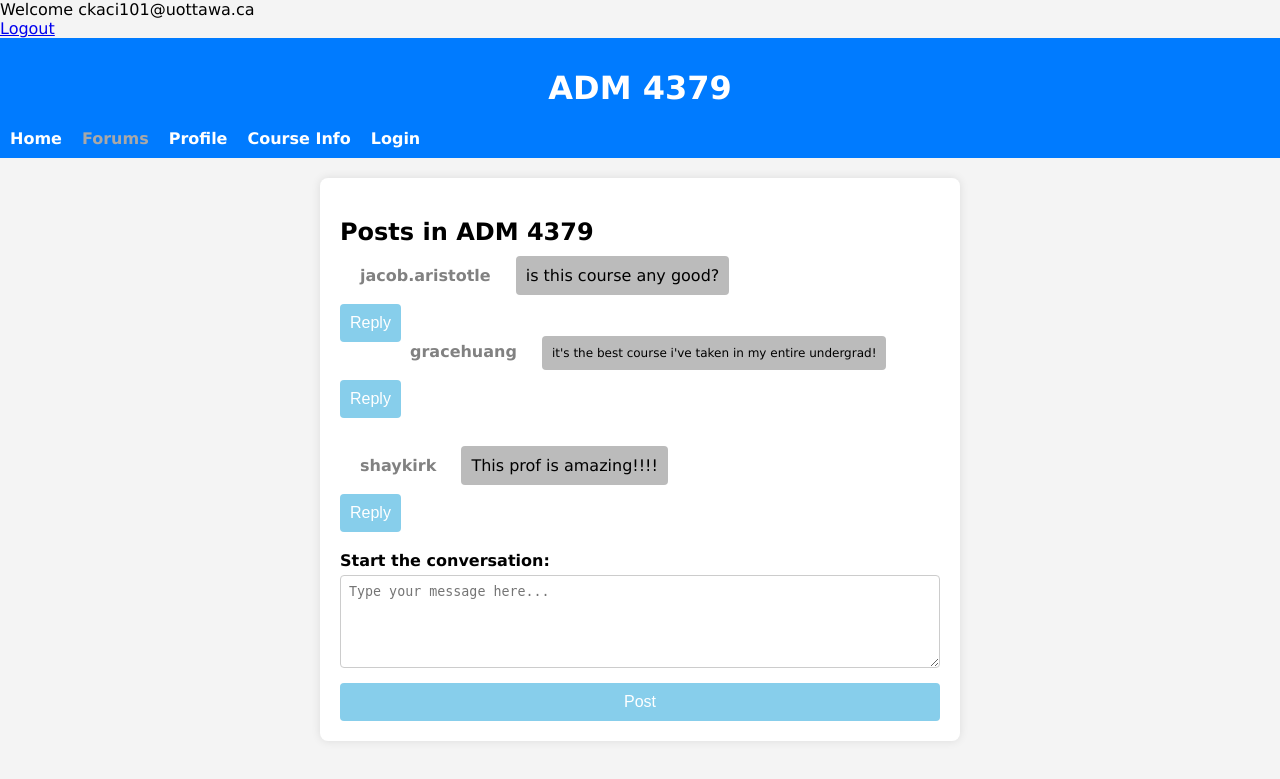
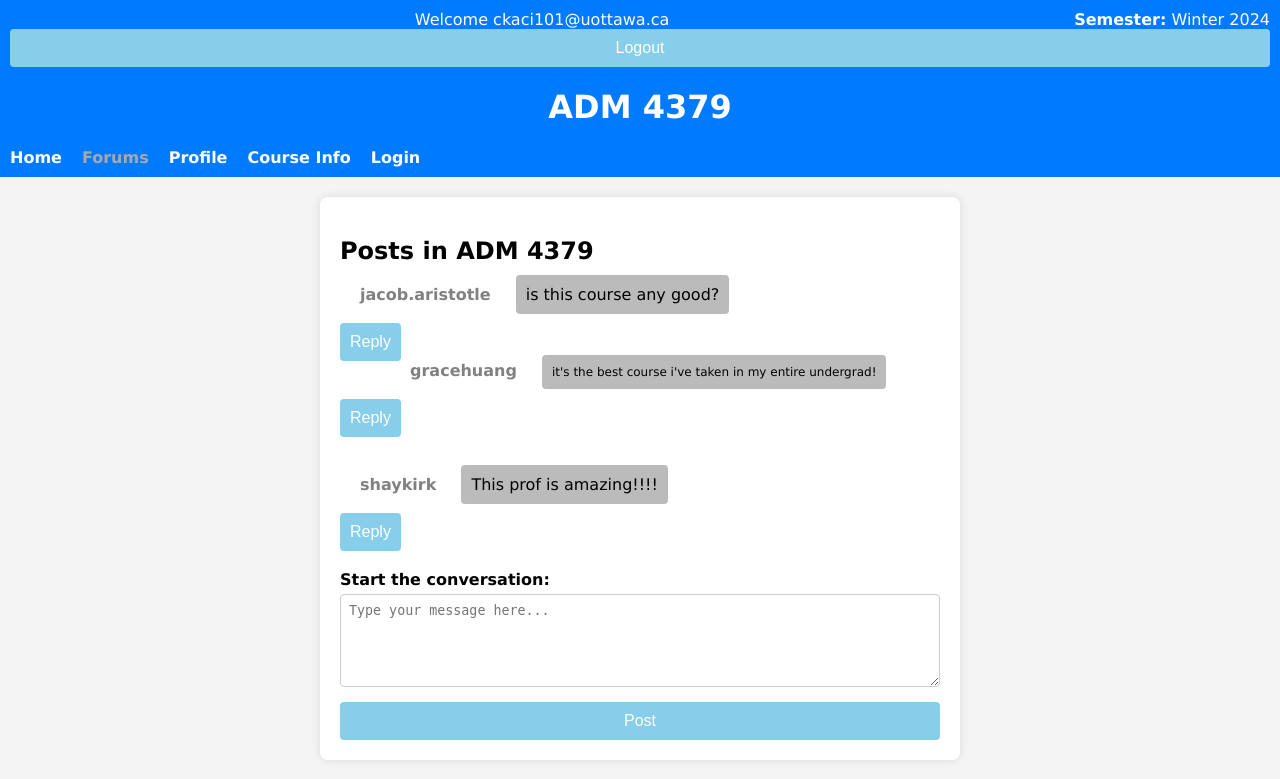
Before and after one commit to gracehuuang/ADM4379-Project, a PHP site: the page made by ADM4379 PROJECT1/General Forum.php in a window 1280 px wide. Shown: the top 779 px of the page. Run offline with PHP 8.4, Linux system fonts and the light colour scheme; a user stored in the database is signed in.

Commit message:
Update General Forum.php

```diff
--- a/ADM4379 PROJECT1/General Forum.php
+++ b/ADM4379 PROJECT1/General Forum.php
@@ -1,16 +1,6 @@
 <!DOCTYPE html>
 
-<?php
-    session_start();
 
-    if(isset($_SESSION['User'])){
-
-        echo 'Welcome ' . $_SESSION['User'] . '<br/>';
-        echo '<a href="logout.php?logout">Logout</a>';
-
-    }
-
-?>
 
 <html lang="en">
 
@@ -23,14 +13,30 @@
 </head>
 <body>
 
+    <header>
+        <div style='float:right;' id='semester'></div>
 
-    <header>
+<?php
+        session_start();
+
+    if(isset($_SESSION['User'])){
+
+        echo 'Welcome ' . $_SESSION['User'] . '<br/>';
+        echo '<form action="logout.php" method="post">
+        <button type="submit">Logout</button>
+      </form> ';
+
+    }
+
+?>
+
         <h1>ADM 4379</h1>
+
             <nav>
                 <a href="#">Home</a>
                 <a href="General Forum.php" class="active">Forums</a>
                 <a href="index.php">Profile</a>
-                <a href="#">Course Info</a>
+                <a href="Course Search.php">Course Info</a>
                 <a href="login.php">Login</a>
             </nav>
     </header>
@@ -60,9 +66,28 @@
         <button type="submit">Post</button>
     </form>
     </section>
-   <section>
 
-   </section>
+  <script type="text/javascript">
+        function getSemester() {
+
+            var today = new Date();
+            var year = today.getFullYear();
+            var month = today.getMonth() + 1;
+
+            var semester;
+            if (month >= 1 && month <= 4) {
+                semester = "Winter " + year;
+            } else if (month >= 5 && month <= 8) {
+                semester = "Spring/Summer " + year;
+            } else {
+                semester = "Fall " + year;
+            }
+
+            document.getElementById("semester").innerHTML = "<strong>Semester:</strong> " + semester;
+        }
+
+        window.onload = getSemester;
+    </script>
 
 </body>
 </html>
```
